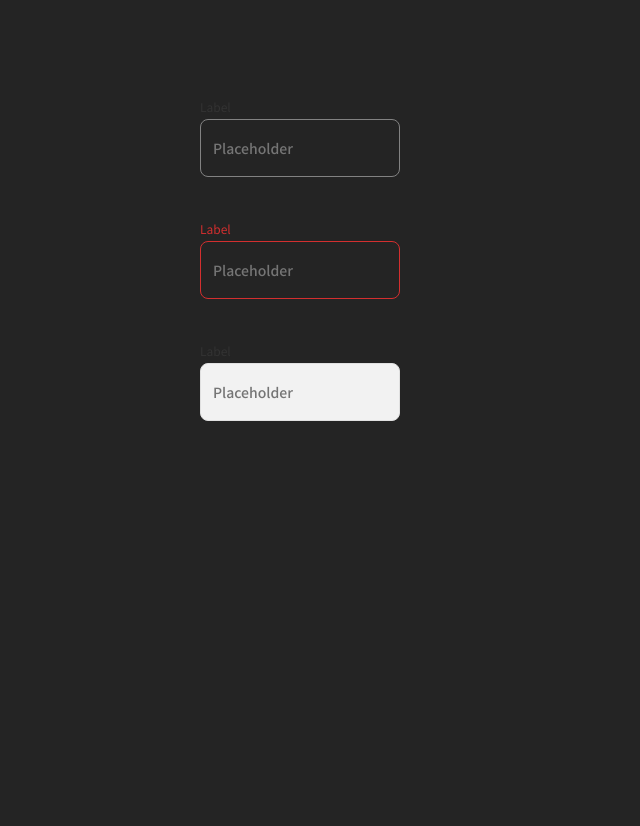
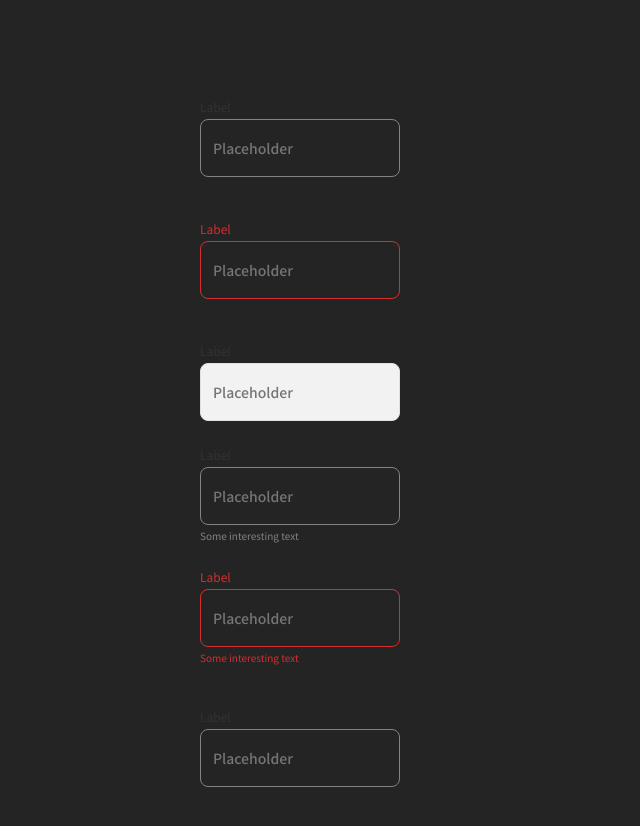
Before and after one commit to Adrian-Oliveira/-devChallenges__buttonComponent-Adrian-Oliveira-devChallenges__inputComponent, a React (Vite) app: page / in a window 1280 px wide. Shown: the top 826 px of the page, without its empty margins (0-640 px from the left). Before the commit the page ends 800 px from the top, so only its background shows below. Built offline with nearby package versions, Linux system fonts and the light colour scheme.

Commit message:
helperTExt added

```diff
--- a/index.html
+++ b/index.html
@@ -8,6 +8,11 @@
     <link rel="preconnect" href="https://fonts.googleapis.com">
     <link rel="preconnect" href="https://fonts.gstatic.com" crossorigin>
     <link href="https://fonts.googleapis.com/css2?family=Poppins:wght@500&family=Ubuntu+Mono&display=swap" rel="stylesheet">
+
+    <link href="https://fonts.googleapis.com/icon?family=Material+Icons"
+      rel="stylesheet">
+    <link href="https://fonts.googleapis.com/icon?family=Material+Icons+Outlined" rel="stylesheet">
+
     <!-- <link href="https://fonts.googleapis.com/css2?family=Noto+Sans+JP:wght@400;500&display=swap" rel="stylesheet">
  -->
     <title>Input Component</title>
--- a/src/App.tsx
+++ b/src/App.tsx
@@ -10,6 +10,9 @@ function App() {
       <Input/>
       <Input error/>
       <Input disabled/>
+      <Input helperText="Some interesting text" />
+      <Input helperText="Some interesting text" error/>
+      <Input startIcon='email'/>
     </div>
   )
 }
--- a/src/components/Input/Input.tsx
+++ b/src/components/Input/Input.tsx
@@ -8,6 +8,7 @@ interface Props {
     placeHolder?:string,
     error?:boolean,
     disabled?: boolean,
+    helperText?:string,
     startIcon?:string,
     endIcon?:string,
     size?:"sm"|"md"|"lg",
@@ -16,14 +17,18 @@ interface Props {
 type Ref = HTMLInputElement;
 
 const Input = forwardRef<Ref,Props >(({label ="Label", className="", placeHolder = "Placeholder",
-                                        error= false, disabled = false,
+                                        error= false, disabled = false,helperText = "",
                                         startIcon= '',endIcon= '',size = "md", },
                                         ref)=>{
 
     return(
         <div className={`inputComponent
                         ${error?'inputComponent--error':''}
-                        s${className}`}>
+                        ${className}`}>
+
+            {!!helperText?
+                <span className='inputComponent__helperText'>{helperText}</span>
+                :null}
             <input
                 type='text'
                 name='input'
--- a/src/components/Input/input.scss
+++ b/src/components/Input/input.scss
@@ -8,6 +8,11 @@
     height: 7.7rem;
 
 
+    &__helperText{
+        font: normal 400 1rem/1.4rem 'Noto Sans JP';
+        color: #828282;
+
+    }
     &__label{
         font: normal 400  1.2rem/1.7rem "Noto Sans JP";
 
@@ -38,13 +43,16 @@
         &:disabled{
             background: #F2F2F2;
 
-            /* Gray 5 */
             border: 1px solid #E0E0E0;
             border-radius: 8px;
         }
     }
 
     &--error{
+        color: #D32F2F;
+        span{
+            color: inherit;
+        }
         input{
             border-color: #D32F2F;
             &:focus{
@@ -66,4 +74,16 @@
         }
 
     }
+
+    /* input::-moz-placeholder  {
+        font-family: 'Material Icons Outlined';
+    }
+
+    input:-ms-input-placeholder {
+        font-family: 'Material Icons Outlined';
+    }
+
+    input:-moz-placeholder {
+        font-family: 'Material Icons Outlined';
+    } */
 }
```
